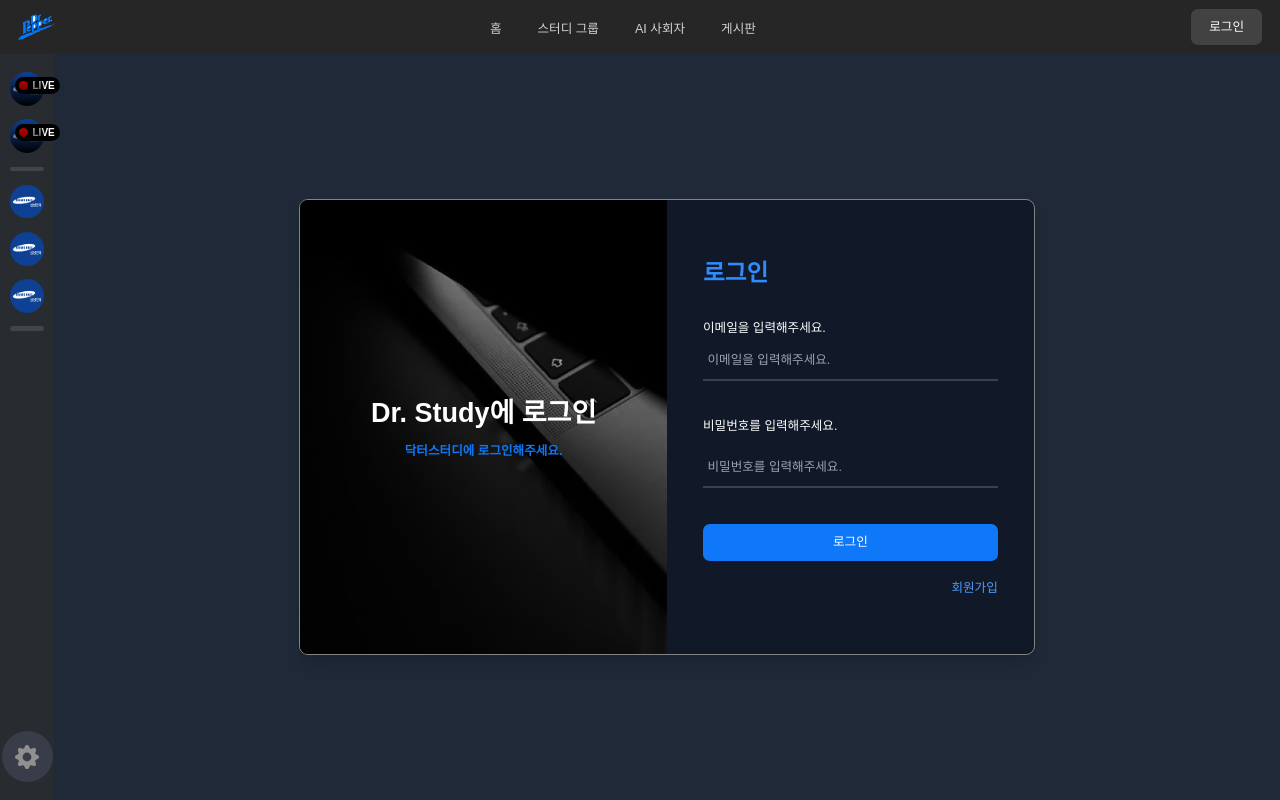
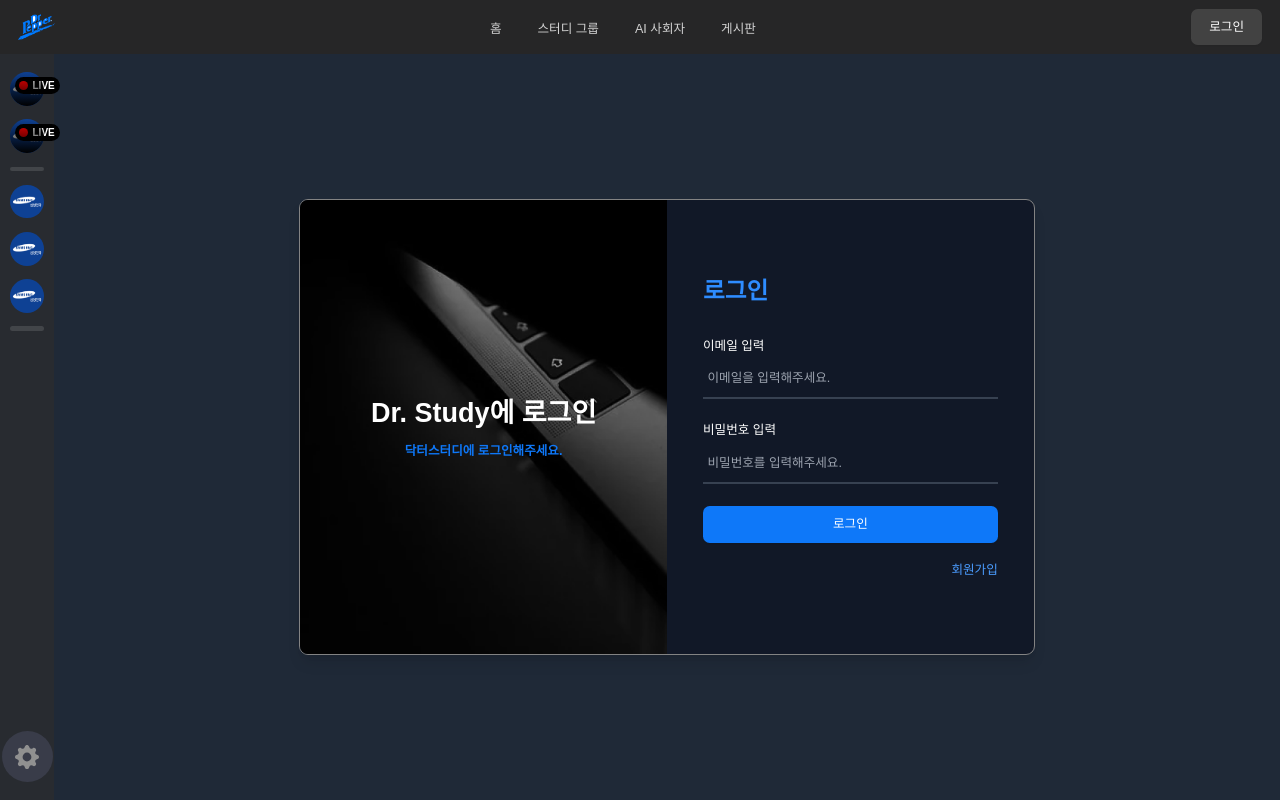
Before and after one commit to youngentry/refactored-dr-study, a Next.js app in the folder fe_dr_study/: page /auth/login in a window 1280 px wide. Built offline with nearby package versions, Linux system fonts and the light colour scheme; no server answers.

Commit message:
fe-feat-(-stlyes-input): 인풋 아톰 설계 수정 및 일괄반영

```diff
--- a/fe_dr_study/src/app/auth/login/page.tsx
+++ b/fe_dr_study/src/app/auth/login/page.tsx
@@ -5,6 +5,7 @@ import React, { ChangeEvent, FormEvent, useState } from 'react';
 import Image from 'next/image';
 import Link from 'next/link';
 import { Button } from '@/components/atoms';
+import { InputWithLabelAndError } from '@/components/molecules/InputWithLabelAndError/InputWithLabelAndError';
 import { getSessionStorageItem } from '@/utils/sessionStorage';
 import { ILogInReq } from '@/interfaces/members';
 import { login } from '../_api/login';
@@ -23,9 +24,6 @@ const loginFormContainerStyles = 'w-1/2 p-8 my-auto';
 
 const loginImageContainerStyles = 'w-1/2 relative';
 
-const inputStyleStyles =
-    'w-full px-1 py-2 mb-4 text-dr-body-4 border-b-2 border-gray-700 bg-transparent focus:outline-none focus:border-blue-500';
-
 const LoginPage = () => {
     useRedirectIfLoggedIn();
     const dispatch = useDispatch();
@@ -33,9 +31,11 @@ const LoginPage = () => {
         email: '',
         password: '',
     });
+    const [errors, setErrors] = useState({ email: '', password: '' });
 
     const handleChange = (e: ChangeEvent<HTMLInputElement>) => {
         setFormData({ ...formData, [e.target.id]: e.target.value });
+        setErrors({ ...errors, [e.target.id]: '' }); // Clear error on input change
     };
 
     const onClickLoginSubmit = async (e: FormEvent) => {
@@ -46,7 +46,10 @@ const LoginPage = () => {
             dispatch(setMemberState(memberData));
             dispatch(setIsSigned(TIsSigned.T));
         } catch (error) {
-            alert(`로그인 실패!, ${error}`);
+            setErrors({
+                email: '이메일이 잘못되었습니다.',
+                password: '비밀번호가 잘못되었습니다.',
+            });
         }
     };
 
@@ -78,41 +81,24 @@ const LoginPage = () => {
                         onSubmit={onClickLoginSubmit}
                         className="SECTION-INPUT-LIST flex flex-col gap-4"
                     >
-                        <div className="INPUT-BOX flex flex-col gap-1">
-                            <label
-                                htmlFor="email"
-                                className="block text-dr-body-4 "
-                            >
-                                이메일을 입력해주세요.
-                            </label>
-                            <input
+                        <InputWithLabelAndError
+                            label="이메일 입력"
                             type="email"
                             id="email"
-                                className={inputStyleStyles}
                             placeholder="이메일을 입력해주세요."
                             value={formData.email}
                             onChange={handleChange}
-                                autoComplete="off"
+                            error={errors.email}
                         />
-                        </div>
-
-                        <div className="INPUT-BOX flex flex-col gap-1">
-                            <label
-                                htmlFor="password"
-                                className="block text-dr-body-4 mb-2"
-                            >
-                                비밀번호를 입력해주세요.
-                            </label>
-                            <input
+                        <InputWithLabelAndError
+                            label="비밀번호 입력"
                             type="password"
                             id="password"
-                                className={inputStyleStyles}
                             placeholder="비밀번호를 입력해주세요."
                             value={formData.password}
                             onChange={handleChange}
-                                autoComplete="off"
+                            error={errors.password}
                         />
-                        </div>
                         <Button fullWidth type="submit">
                             로그인
                         </Button>
--- a/fe_dr_study/src/components/atoms/Input/Input.styles.ts
+++ b/fe_dr_study/src/components/atoms/Input/Input.styles.ts
@@ -1,29 +1,21 @@
-// import { background } from "styled-system";
+// src/components/atoms/Input/Input.styles.ts
+import { tv } from 'tailwind-variants';
 
-// 스타일 토큰 작성
-
-// StyledInput.tsx
-// import styled from "styled-components";
-import React from 'react';
-
-interface InputProps extends React.InputHTMLAttributes<HTMLInputElement> {
-  borderColor?: string;
-  borderRadius?: string;
-  padding?: string;
-}
-
-// const StyledInput = styled.input<InputProps>`
-//   border: 2px solid ${(props) => props.borderColor || '#ccc'};
-//   border-radius: ${(props) => props.borderRadius || '4px'};
-//   padding: ${(props) => props.padding || '8px'};
-//   font-size: 16px;
-//   width: 100%;
-//   box-sizing: border-box;
-
-//   &:focus {
-//     border-color: ${(props) => props.borderColor || '#007BFF'};
-//     outline: none;
-//   }
-// `;
-
-// export default StyledInput;
+export const inputStyles = tv({
+    base: 'px-1 mb-1 py-2 text-dr-body-4 border-b-2 border-gray-700 bg-transparent focus:outline-none focus:border-blue-500 transition-colors duration-200',
+    variants: {
+        inputSize: {
+            sm: 'text-dr-body-5 py-1',
+            md: 'text-dr-body-4 py-2',
+            lg: 'text-dr-body-3 py-3',
+        },
+        fullWidth: {
+            true: 'w-full',
+            false: 'w-auto',
+        },
+    },
+    defaultVariants: {
+        inputSize: 'md',
+        fullWidth: true,
+    },
+});
--- a/fe_dr_study/src/components/atoms/Input/Input.tsx
+++ b/fe_dr_study/src/components/atoms/Input/Input.tsx
@@ -1,15 +1,25 @@
-import React, { InputHTMLAttributes, forwardRef, useState } from 'react';
+// src/components/atoms/Input/Input.tsx
+'use client';
+import React from 'react';
+import { inputStyles } from './Input.styles';
+import { InputProps } from './Input.types';
 
-import { InputProps } from './Input.types';
-// import StyledInput from './Input.styles';
-import { Label } from '../Label/Label';
+export const Input = React.forwardRef<HTMLInputElement, InputProps>(
+    (
+        { id, inputSize = 'md', fullWidth = true, className = '', ...props },
+        ref,
+    ) => {
+        return (
+            <input
+                id={id}
+                ref={ref}
+                style={{ color: '#D2D2D2' }}
+                className={`${inputStyles({ inputSize, fullWidth })} ${className}`}
+                {...props}
+                autoComplete="off"
+            />
+        );
+    },
+);
 
-// 스타일을 적용한 컴포넌트를 반환
-
-// (수정됨)발생한 에러
-// 에러 메시지 : Warning: Function components cannot be given refs. Attempts to access this ref will fail. Did you mean to use React.forwardRef()?
-// 이 경고 메시지는 Input 컴포넌트가 ref를 지원하지 않기 때문에 발생합니다. 이를 해결하려면 React.forwardRef를 사용하여 Input 컴포넌트를 ref를 전달할 수 있도록 수정해야 합니다.
-
-export const Input = ({ placeholder }: InputProps) => {
-  return <input placeholder={placeholder} />;
-};
+Input.displayName = 'Input';
--- a/fe_dr_study/src/components/atoms/Label/Label.tsx
+++ b/fe_dr_study/src/components/atoms/Label/Label.tsx
@@ -1,12 +1,15 @@
-// src/components/atoms/Label.tsx
+// src/components/atoms/Label/Label.tsx
+'use client';
 import React from 'react';
-
 import { LabelProps } from './Label.types';
 
-export const Label = ({ className, htmlFor = '', children }: LabelProps) => {
-  return (
-    <label className={className} htmlFor={htmlFor}>
-      {children}
-    </label>
-  );
+export const Label = ({ htmlFor, children, className }: LabelProps) => {
+    return (
+        <label
+            htmlFor={htmlFor}
+            className={`block text-dr-body-4 text-dr-white ${className} text-left`}
+        >
+            {children}
+        </label>
+    );
 };
--- a/fe_dr_study/src/components/molecules/InputWithLabelAndError/InputWithLabelAndError.tsx
+++ b/fe_dr_study/src/components/molecules/InputWithLabelAndError/InputWithLabelAndError.tsx
@@ -1,98 +1,56 @@
-import React, {
-    InputHTMLAttributes,
-    TextareaHTMLAttributes,
-    forwardRef,
-} from 'react';
+// src/components/molecules/InputWithLabelAndError/InputWithLabelAndError.tsx
+'use client';
+import React from 'react';
+import { Label } from '@/components/atoms/Label/Label';
+import { Input } from '@/components/atoms/Input/Input';
+import { InputWithLabelAndErrorProps } from './InputWithLabelAndError.types';
 
-import { Label, Paragraph } from '@/components/atoms';
-import {
-    errorStyles,
-    inputStyles,
-    labelStyles,
-} from './InputWithLabelAndError.styles';
-import { FieldError, FieldErrorsImpl, Merge } from 'react-hook-form';
-
-// HTMLInputType을 정의합니다.
-type HTMLInputType =
-    | 'button'
-    | 'checkbox'
-    | 'color'
-    | 'date'
-    | 'datetime-local'
-    | 'email'
-    | 'file'
-    | 'hidden'
-    | 'image'
-    | 'month'
-    | 'number'
-    | 'password'
-    | 'radio'
-    | 'range'
-    | 'reset'
-    | 'search'
-    | 'submit'
-    | 'tel'
-    | 'text'
-    | 'time'
-    | 'url'
-    | 'week';
-
-interface CommonProps {
-    textarea?: boolean;
-    label?: string;
-    placeholder?: string;
-    errorDisplay?:
-        | string
-        | FieldError
-        | Merge<FieldError, FieldErrorsImpl<any>>;
-    inputType?: HTMLInputType;
-}
-
-type InputWithLabelAndErrorProps = CommonProps &
+export const InputWithLabelAndError = React.forwardRef<
+    HTMLInputElement,
+    InputWithLabelAndErrorProps
+>(
     (
-        | InputHTMLAttributes<HTMLInputElement>
-        | TextareaHTMLAttributes<HTMLTextAreaElement>
-    );
-
-export const InputWithLabelAndError = forwardRef<
-    HTMLInputElement | HTMLTextAreaElement,
-    InputWithLabelAndErrorProps
->((props, ref) => {
-    const { textarea, errorDisplay, label, placeholder, inputType, ...rest } =
-        props;
-
-    // errorDisplay에서 문자열 메시지 추출해서 string형으로 쓰게 했숴요
-    const errorMessage =
-        typeof errorDisplay === 'string'
-            ? errorDisplay
-            : errorDisplay?.message || '';
-
-    return (
-        <div className="w-full relative flex flex-col">
-            {label && <Label className={labelStyles()}>{label}</Label>}
-            {errorDisplay && (
-                <Paragraph className={errorStyles()}>
-                    {errorMessage as String}
-                </Paragraph>
-            )}
-            {textarea ? (
-                <textarea
-                    className={inputStyles()}
-                    {...(rest as TextareaHTMLAttributes<HTMLTextAreaElement>)}
-                    ref={ref as React.Ref<HTMLTextAreaElement>}
-                    placeholder={placeholder}
-                />
-            ) : (
-                <input
-                    className={inputStyles()}
-                    {...(rest as InputHTMLAttributes<HTMLInputElement>)}
-                    ref={ref as React.Ref<HTMLInputElement>}
-                    placeholder={placeholder}
-                    type={inputType} // type을 사용자가 지정할 수 있도록 수정
-                />
-            )}
-        </div>
-    );
-});
+        {
+            id,
+            label,
+            error,
+            className,
+            inputClassName,
+            labelClassName,
+            onKeyDown,
+            inputSize = 'md',
+            fullWidth = true,
+            ...props
+        },
+        ref,
+    ) => {
+        const errorMessage = typeof error === 'string' ? error : error?.message;
+        return (
+            <div className={fullWidth ? 'w-full' : 'w-max'}>
+                <div className="flex flex-col gap-1">
+                    <Label htmlFor={id} className={labelClassName}>
+                        {label}
+                    </Label>
+                    <div className="flex flex-col">
+                        <Input
+                            id={id}
+                            ref={ref}
+                            inputSize={inputSize}
+                            fullWidth={fullWidth}
+                            className={inputClassName}
+                            onKeyDown={onKeyDown}
+                            {...props}
+                        />
+                        {errorMessage && (
+                            <span className="text-red-500 text-dr-body-4 text-left">
+                                {errorMessage as string}
+                            </span>
+                        )}
+                    </div>
+                </div>
+            </div>
+        );
+    },
+);
 
 InputWithLabelAndError.displayName = 'InputWithLabelAndError';
--- a/fe_dr_study/src/components/organisms/forms/RegisterProgress/_component/steps/MemberBaseInfoStep.tsx
+++ b/fe_dr_study/src/components/organisms/forms/RegisterProgress/_component/steps/MemberBaseInfoStep.tsx
@@ -1,3 +1,4 @@
+// src/components/organisms/forms/RegisterProgress/_component/steps/MemberBaseInfoStep.tsx
 import React, { useEffect } from 'react';
 import { FieldErrors, UseFormRegister, UseFormSetFocus } from 'react-hook-form';
 import Image from 'next/image';
@@ -59,52 +60,46 @@ export const MemberBaseInfoStep = ({
                 </div>
             )}
             <InputWithLabelAndError
-                textarea={false}
+                id="email"
+                label="이메일 입력"
+                placeholder="이메일을 입력해주세요."
                 {...register('email', {
                     ...formConditions.plainText,
                 })}
-                errorDisplay={errors?.email?.message || ''}
-                label="이메일 입력"
-                onKeyDown={(
-                    e: React.KeyboardEvent<
-                        HTMLInputElement | HTMLTextAreaElement
-                    >,
-                ) => handleKeyDownForNextInput(e, 'nickname', setFocus)}
+                error={errors.email}
+                onKeyDown={(e) =>
+                    handleKeyDownForNextInput(e, 'nickname', setFocus)
+                }
             />
             <InputWithLabelAndError
-                textarea={false}
+                id="nickname"
+                label="닉네임 입력"
+                placeholder="닉네임을 입력해주세요."
                 {...register('nickname', { ...formConditions.plainText })}
-                errorDisplay={errors?.nickname?.message || ''}
-                label="닉네임 입력"
-                onKeyDown={(
-                    e: React.KeyboardEvent<
-                        HTMLInputElement | HTMLTextAreaElement
-                    >,
-                ) => handleKeyDownForNextInput(e, 'password', setFocus)}
+                error={errors.nickname}
+                onKeyDown={(e) =>
+                    handleKeyDownForNextInput(e, 'password', setFocus)
+                }
             />
             <InputWithLabelAndError
-                textarea={false}
+                id="password"
+                label="비밀번호 입력"
+                type="password"
+                placeholder="비밀번호를 입력해주세요."
                 {...register('password', { ...formConditions.password })}
-                errorDisplay={errors?.password?.message || ''}
-                label="비밀번호 입력"
-                inputType="password"
-                onKeyDown={(
-                    e: React.KeyboardEvent<
-                        HTMLInputElement | HTMLTextAreaElement
-                    >,
-                ) => handleKeyDownForNextInput(e, 'rePassword', setFocus)}
+                error={errors.password}
+                onKeyDown={(e) =>
+                    handleKeyDownForNextInput(e, 'rePassword', setFocus)
+                }
             />
             <InputWithLabelAndError
-                textarea={false}
+                id="rePassword"
+                label="비밀번호 재입력"
+                type="password"
+                placeholder="비밀번호를 다시 입력해주세요."
                 {...register('rePassword', { ...formConditions.password })}
-                errorDisplay={errors?.rePassword?.message || ''}
-                label="비밀번호 재입력"
-                inputType="password"
-                onKeyDown={(
-                    e: React.KeyboardEvent<
-                        HTMLInputElement | HTMLTextAreaElement
-                    >,
-                ) => handleKeyDownForSubmit(e, handleSubmit)}
+                error={errors.rePassword}
+                onKeyDown={(e) => handleKeyDownForSubmit(e, handleSubmit)}
             />
         </form>
     );
```
Also changed, not shown: fe_dr_study/src/components/atoms/Input/Input.types.ts (+9 -18 lines), fe_dr_study/src/components/atoms/Label/Label.types.ts (+5 -6 lines), fe_dr_study/src/components/molecules/InputWithLabelAndError/InputWithLabelAndError.types.ts (+10 -19 lines), fe_dr_study/src/components/organisms/forms/RegisterProgress/_component/steps/RegisterConfirmStep.tsx (+8 -8 lines). Lines whose indentation alone changed are shown as unchanged.
